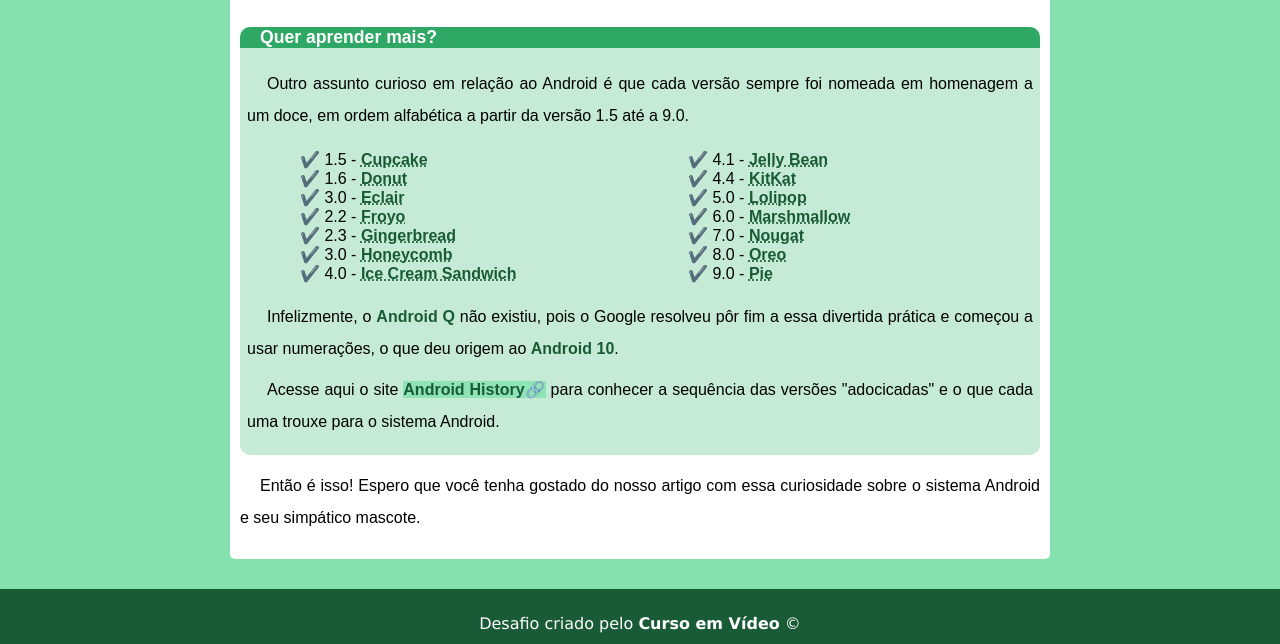
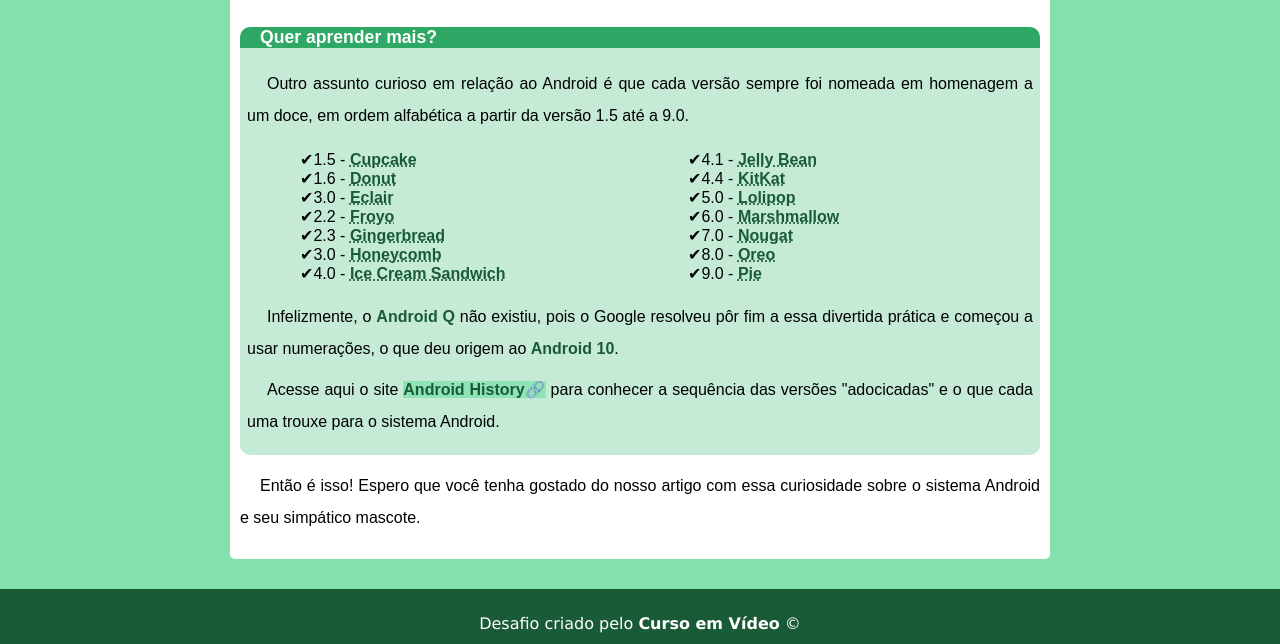
Before and after one commit to doougg26/Android, a plain HTML site: page index.html in a window 1280 px wide. Shown: the part 2397-3041 px from the top of the page. Drawn offline with Linux system fonts and the light colour scheme.

Commit message:
change check icon

```diff
--- a/css/style.css
+++ b/css/style.css
@@ -148,7 +148,7 @@ aside#extra p{
 }
 
 .list li::before{
-  content: '✔️ ';
+  content: '\2714 ';
 }
 .list{
   columns: 2;
```
